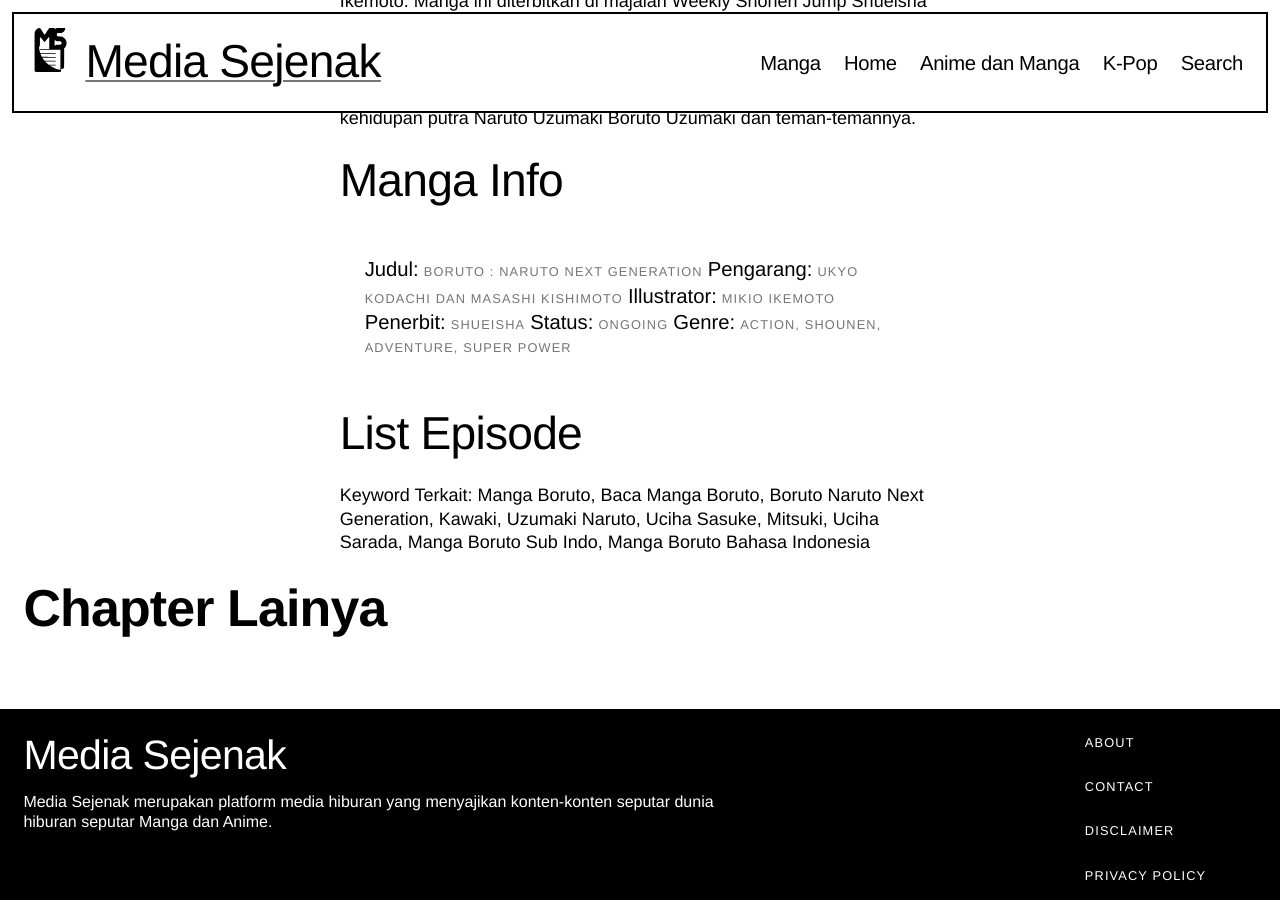
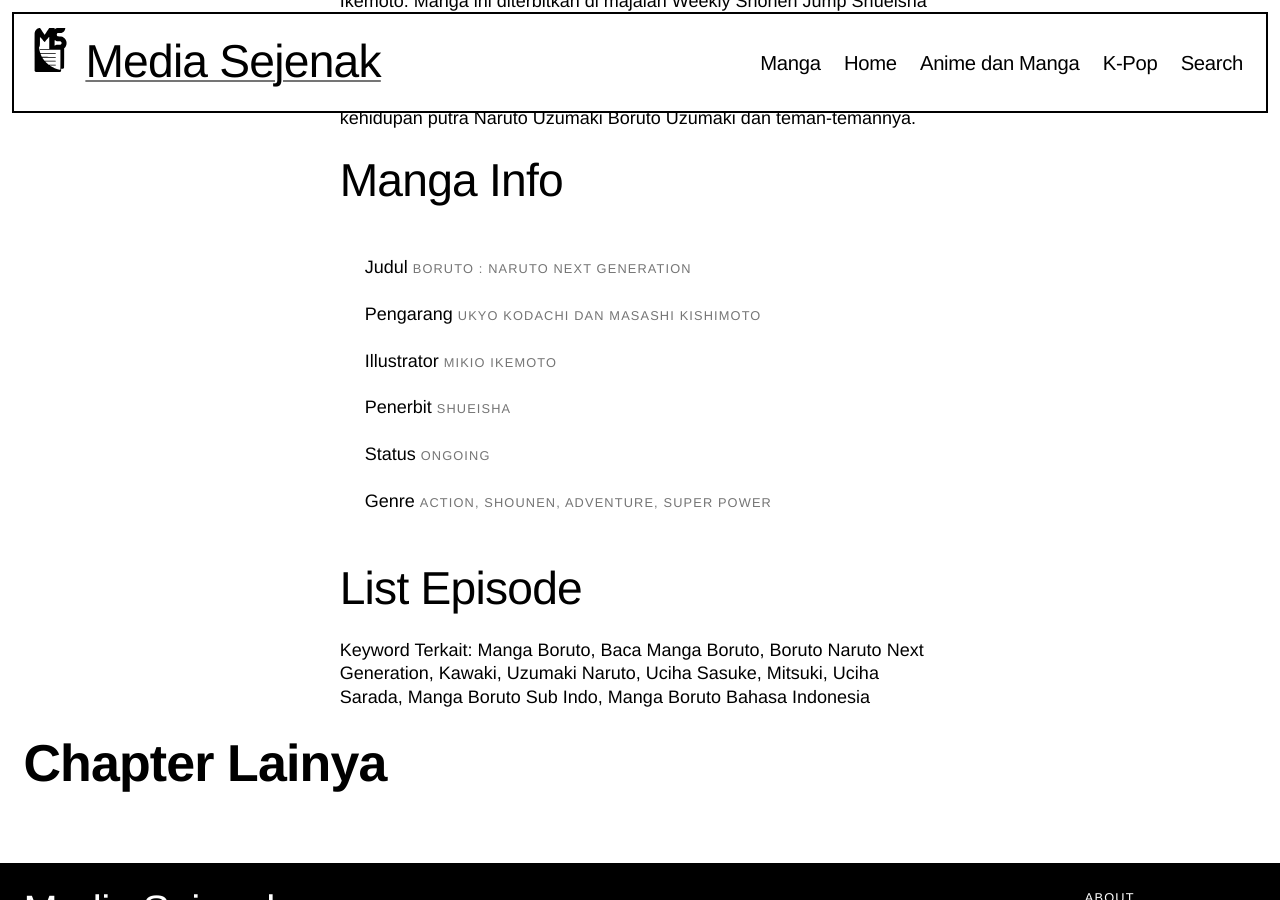
Before and after one commit to mediasejenak/mediasejenak.github.io, a Jekyll site: the page built from _series/Boruto.html, in a window 1280 px wide and 900 px high, scrolled down 1604 px. Built offline with Jekyll 4.4.1, drawn with Linux system fonts in a browser that asks for light colours; some web fonts are replaced; a script that is not in the unit is left out.

Commit message:
Update Boruto.html

```diff
--- a/_series/Boruto.html
+++ b/_series/Boruto.html
@@ -15,35 +15,29 @@
   <h2>Manga Info</h2>
 <div style="border: 6px; padding: 25px;">
 
-      <span id="product_info_box_print_release" role="term">Judul</span>
-      <span class="l-sidebar__main" role="definition" aria-describedby="product_info_box_print_release">
-        <span class="tag">{{ page.title }}</span>
-      </span>
+      <p>Judul
+        <span class="l-sidebar__main tag">{{ page.title }}</span>
+      </p>
 
-      <span id="product_info_box_print_release" role="term">Pengarang</span>
-      <span class="l-sidebar__main" role="definition" aria-describedby="product_info_box_print_release">
-        <span class="tag">{{ page.author }}</span>
-      </span>
+      <p>Pengarang
+        <span class="l-sidebar__main tag">{{ page.author }}</span>
+      </p>
 
-      <span id="product_info_box_print_release" role="term">Illustrator</span>
-      <span class="l-sidebar__main" role="definition" aria-describedby="product_info_box_print_release">
-        <span class="tag">Mikio Ikemoto</span>
-      </span>
+      <p>Illustrator
+        <span class="l-sidebar__main tag">Mikio Ikemoto</span>
+      </p>
 
-      <span id="product_info_box_print_release" role="term">Penerbit</span>
-      <span class="l-sidebar__main" role="definition" aria-describedby="product_info_box_print_release">
-        <span class="tag">Shueisha</span>
-      </span>
+      <p>Penerbit
+        <span class="l-sidebar__main tag">Shueisha</span>
+      </p>
 
-      <span id="product_info_box_print_release" role="term">Status</span>
-      <span class="l-sidebar__main" role="definition" aria-describedby="product_info_box_print_release">
-        <span class="tag">Ongoing</span>
-      </span>
+      <p>Status
+        <span class="l-sidebar__main tag">Ongoing</span>
+      </p>
 
-      <span id="product_info_box_print_release" role="term">Genre</span>
-      <span class="l-sidebar__main" role="definition" aria-describedby="product_info_box_print_release">
-        <span class="tag">Action, Shounen, Adventure, Super Power</span>
-      </span>
+      <p>Genre
+        <span class="l-sidebar__main tag">Action, Shounen, Adventure, Super Power</span>
+      </p>
 
 </div>
 
```
